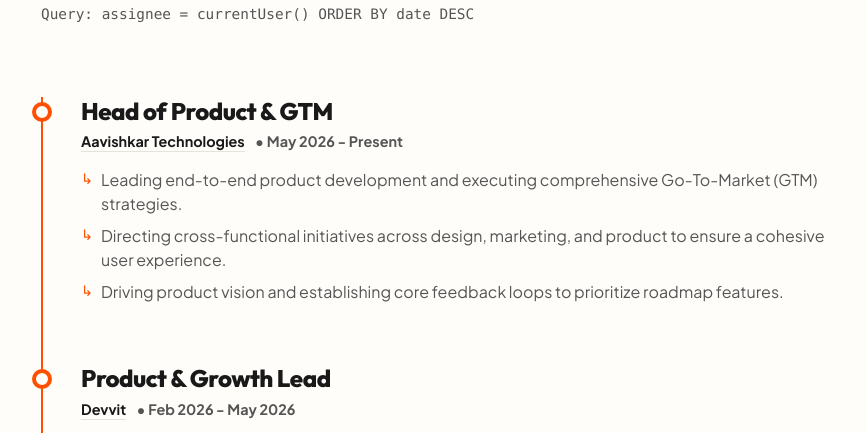
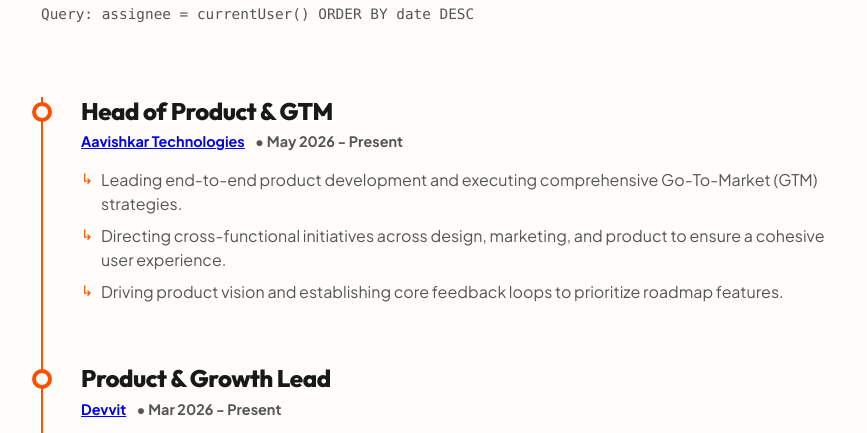
Before and after one commit to ivyboxd-jpg/shradha-chhasatia.portfolio, a plain HTML site: page index.html in a window 1280 px wide. Shown: the part 1334-1767 px from the top of the page, without its empty margins (199-1066 px from the left). Drawn offline with Linux system fonts and the light colour scheme.

Commit message:
Update index.html

```diff
--- a/index.html
+++ b/index.html
@@ -442,7 +442,7 @@
                     <div class="road-content">
                         <h3 class="road-role">Head of Product & GTM</h3>
                         <div class="road-meta">
-                            <a href="#" class="company-link" target="_blank">Aavishkar Technologies</a> • May 2026 - Present
+                            <a href="#" class="https://www.aavishkar-tech.in/" target="_blank">Aavishkar Technologies</a> • May 2026 - Present
                         </div>
                         <ul class="road-bullets">
                             <li>Leading end-to-end product development and executing comprehensive Go-To-Market (GTM) strategies.</li>
@@ -458,7 +458,7 @@
                     <div class="road-content">
                         <h3 class="road-role">Product & Growth Lead</h3>
                         <div class="road-meta">
-                            <a href="#" class="company-link" target="_blank">Devvit</a> • Feb 2026 - May 2026
+                            <a href="#" class="https://devvit-website.vercel.app/" target="_blank">Devvit</a> • Mar 2026 - Present
                         </div>
                         <ul class="road-bullets">
                             <li>Ran a hackathon end-to-end, successfully onboarding 21 participants and 2 judges.</li>
```
